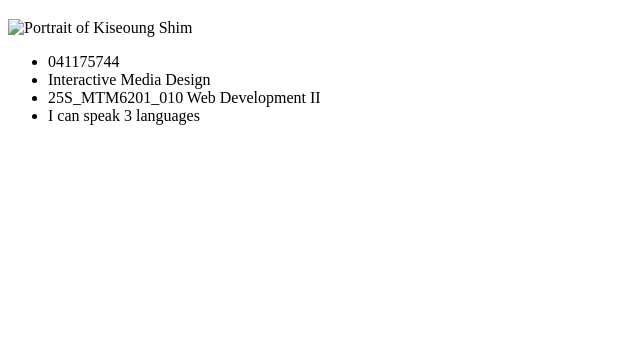
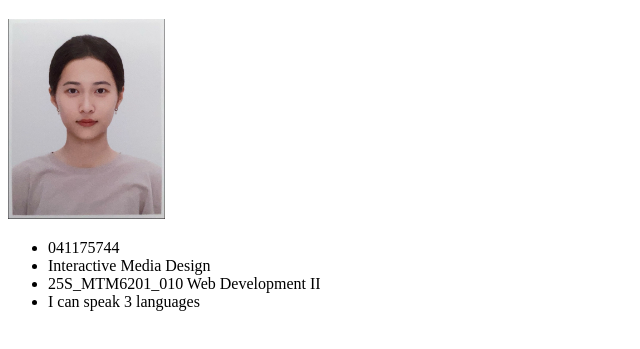
Before and after one commit to shim0043/mtm6201-week1, a plain HTML site: page index.html in a window 1280 px wide. Shown: the part 61-410 px from the top of the page, without its empty margins (0-640 px from the left). Drawn offline with Linux system fonts and the light colour scheme.

Commit message:
Add image to image folder

```diff
--- a/index.html
+++ b/index.html
@@ -12,7 +12,7 @@
         </div>
     </header>
     <main>
-        <img src="" alt="Portrait of Kiseoung Shim">
+        <img src="images/portrait.jpg" alt="Portrait of Kiseoung Shim" height="200px">
         <ul>
             <li>041175744</li>
             <li>Interactive Media Design</li>
```
Also changed, not shown: images/portrait.jpg (added).
